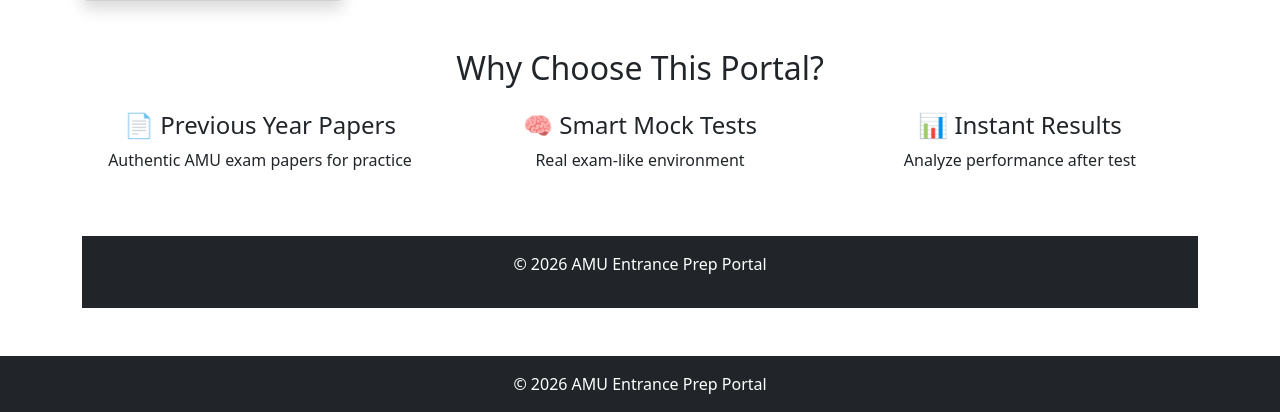
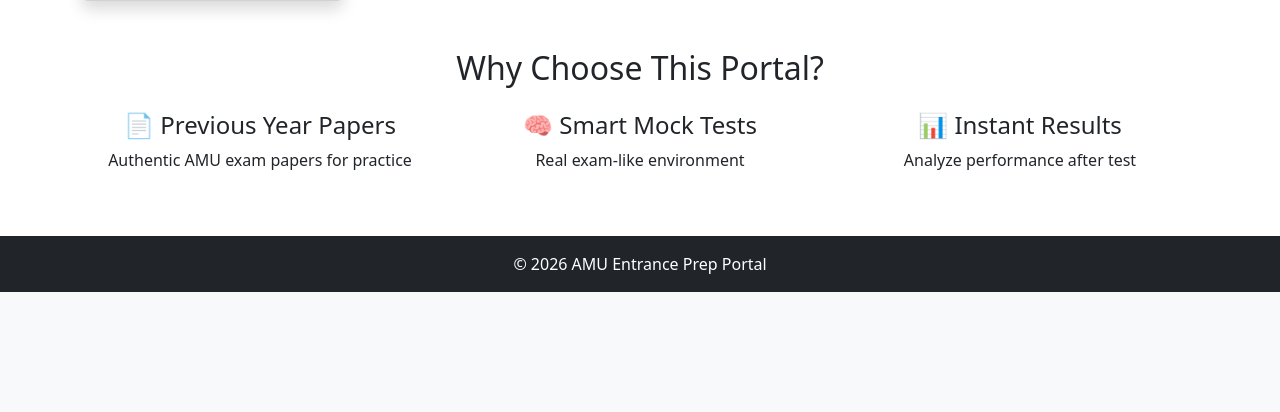
Before and after one commit to Shaaz29/AMU_Entrance_Prep_Portal, a Django app: page / in a window 1280 px wide. Shown: the part 601-1013 px from the top of the page. After the commit the page ends 893 px from the top, so only its background shows below. Run offline with Django 4.2, Linux system fonts and the light colour scheme.

Commit message:
Delete footer from home.html
Removed footer section from home.html

```diff
--- a/templates/home.html
+++ b/templates/home.html
@@ -82,10 +82,4 @@
     </div>
 </div>
 
-
-<!-- FOOTER -->
-<footer class="bg-dark text-white text-center mt-5 p-3">
-    <p>© 2026 AMU Entrance Prep Portal</p>
-</footer>
-
 {% endblock %}
```
